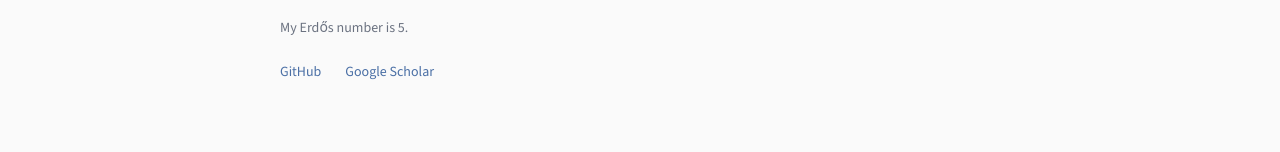
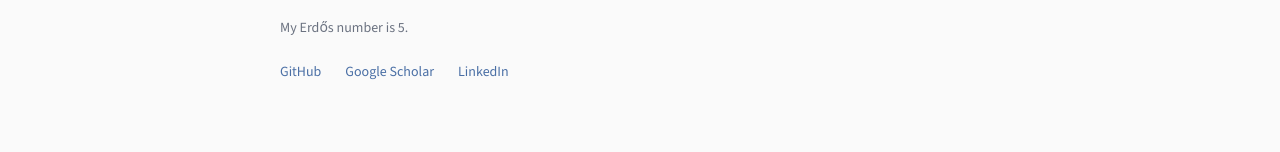
Before and after one commit to dimalik/website, a Next.js app: page / in a window 1280 px wide. Shown: the part 391-543 px from the top of the page. Built offline with nearby package versions, Linux system fonts and the light colour scheme.

Commit message:
Update contact links: Google Scholar, LinkedIn

```diff
--- a/app/page.tsx
+++ b/app/page.tsx
@@ -32,7 +32,8 @@ export default function Home() {
         </div>
         <div className="mt-6 flex gap-6 text-sm">
           <a href="https://github.com/dimalik" className="text-accent dark:text-accent-dark hover:underline" target="_blank" rel="noopener noreferrer">GitHub</a>
-          <a href="https://scholar.google.com/citations?user=PLACEHOLDER" className="text-accent dark:text-accent-dark hover:underline" target="_blank" rel="noopener noreferrer">Google Scholar</a>
+          <a href="https://scholar.google.com/citations?user=8ZsPobcAAAAJ&hl=en&oi=ao" className="text-accent dark:text-accent-dark hover:underline" target="_blank" rel="noopener noreferrer">Google Scholar</a>
+          <a href="https://www.linkedin.com/in/dimitriosalikaniotis/" className="text-accent dark:text-accent-dark hover:underline" target="_blank" rel="noopener noreferrer">LinkedIn</a>
         </div>
       </section>
 
```
